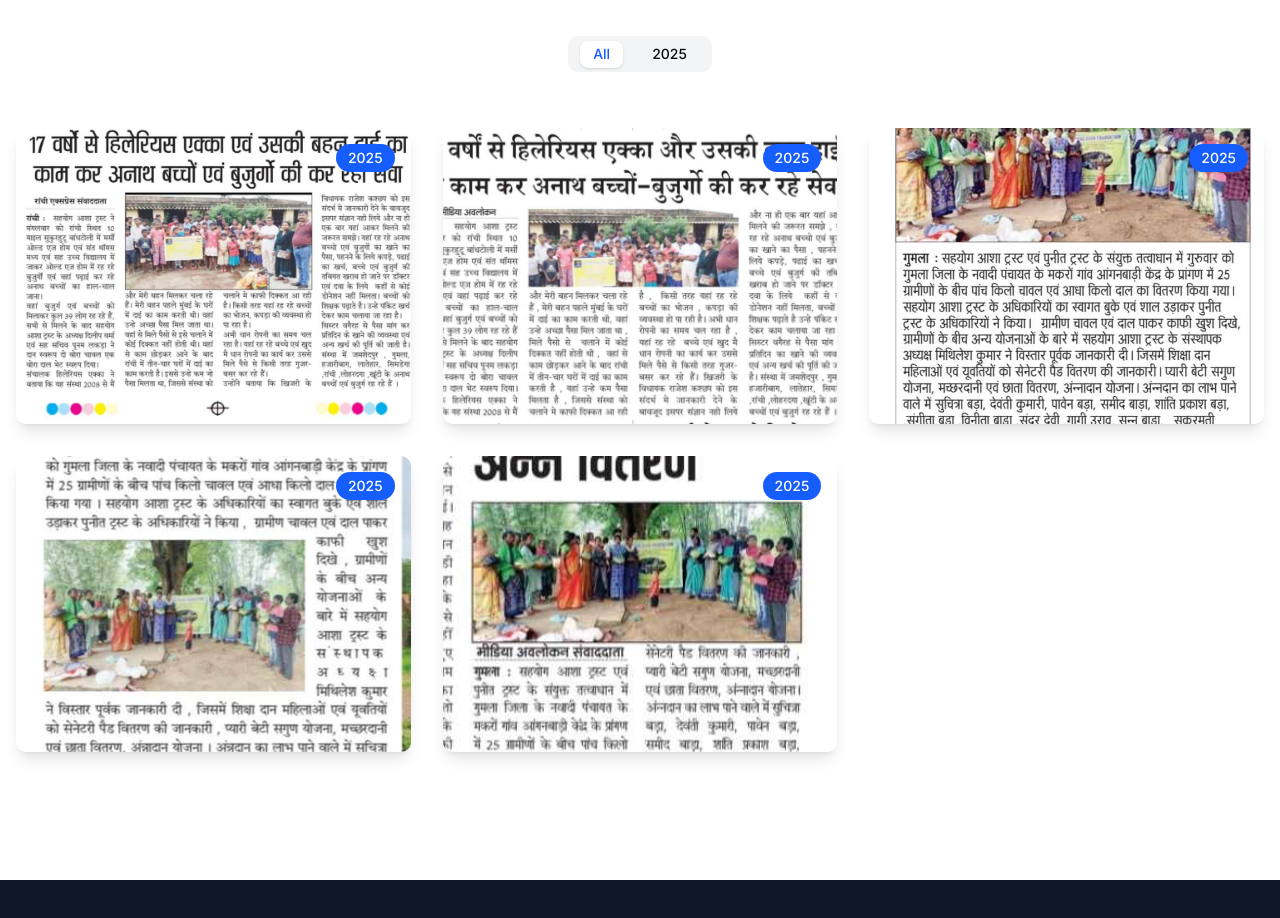
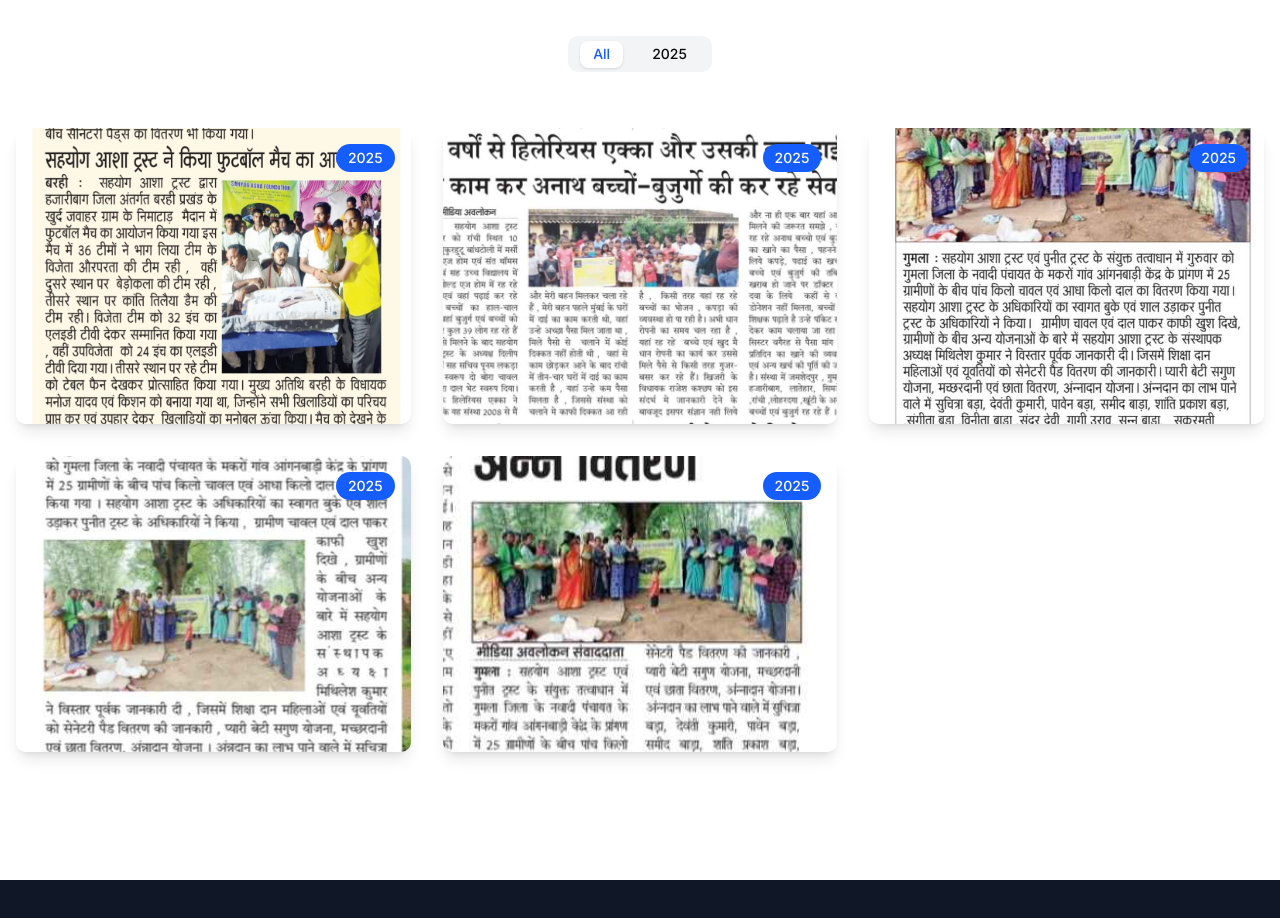
Before and after one commit to vishal9934/sahyog-asha-trust, a Next.js app: page /media in a window 1280 px wide. Shown: the part 780-1698 px from the top of the page. Built offline with nearby package versions, Linux system fonts and the light colour scheme.

Commit message:
football media added

```diff
--- a/src/app/media/page.tsx
+++ b/src/app/media/page.tsx
@@ -29,7 +29,7 @@ const mediaData: { all: Array<{ id: number; image: string; year: string }> } = {
   all: [
     {
       id: 1,
-        image: "/images/newspaper1.jpg",
+      image: "/images/footballNews.jpg",
       year: "2025",
     },
     {
@@ -52,8 +52,6 @@ const mediaData: { all: Array<{ id: number; image: string; year: string }> } = {
       image: "/images/newspaper5.jpg",
       year: "2025",
     },
-
-
   ],
 };
 
```
Also changed, not shown: public/images/footballNews.jpg (added), public/images/newspaper1.jpg (deleted). Lines whose indentation alone changed are shown as unchanged.
